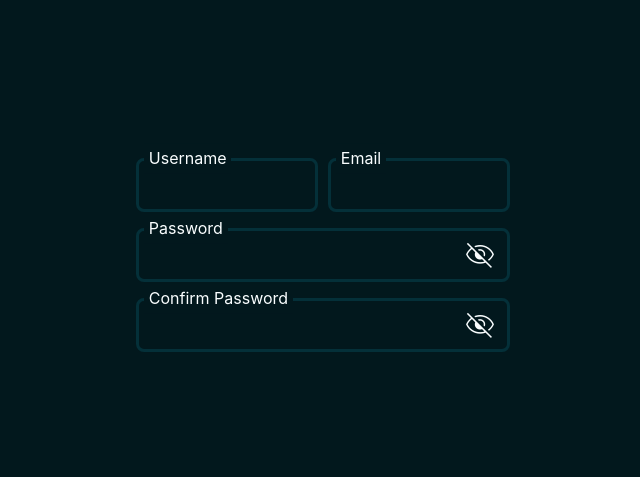
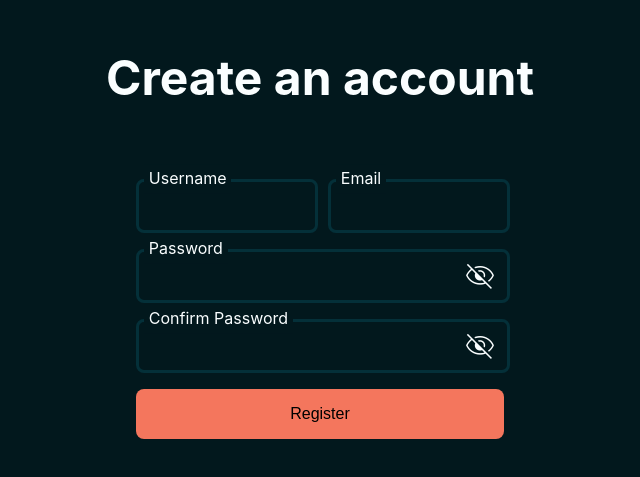
Before and after one commit to Domodiak/DomoCht, a React (Create React App) app: page /register in a window 1280 px wide. Shown: the part 145-622 px from the top of the page, without its empty margins (320-960 px from the left). Built offline with nearby package versions, Linux system fonts and the light colour scheme.

Commit message:
Added Submit button, implemented custom logic to collect form data

```diff
--- /dev/null
+++ b/src/components/Form/Buttons/Submit.jsx
@@ -0,0 +1,7 @@
+import styles from "../Form.module.scss"
+
+export default function Submit({ text }) {
+    return (
+        <input type="submit" value={text} className={styles.submit}/>
+    )
+}
--- a/src/components/Form/Form.jsx
+++ b/src/components/Form/Form.jsx
@@ -1,9 +1,9 @@
 import styles from './Form.module.scss'
 
-export default function Form({ children, onSubmit, onError, formClass }) {
+export default function Form({ children, onSubmit, formClass }) {
     const classes = [styles.form, formClass]
     return(
-        <form className={classes.join(' ')}>
+        <form noValidate className={classes.join(' ')} onSubmit={(e) => {e.preventDefault(); onSubmit(e)}}>
             { children }
         </form>
     )
--- a/src/components/Form/Form.module.scss
+++ b/src/components/Form/Form.module.scss
@@ -3,6 +3,7 @@
     display: flex;
     flex-wrap: wrap;
     flex-direction: row;
+    width: 100%;
 }
 
 .textField {
@@ -60,3 +61,15 @@ $placeholder: "";
     padding-right: 4rem;
     width: calc(100% - 5rem);
 }
+
+.submit {
+    background-color: var(--primary-button);
+    width: 100%;
+    padding: 1rem;
+    margin: 0.5rem;
+    border-radius: 0.5rem;
+    font-size: 1rem;
+    &:hover {
+        cursor: pointer;
+    }
+}
--- a/src/components/Form/TextField/PasswordField.jsx
+++ b/src/components/Form/TextField/PasswordField.jsx
@@ -1,12 +1,12 @@
 import { useState } from "react"
 import styles from "../Form.module.scss"
 
-export default function PasswordField({ placeholder, value, width }) {
+export default function PasswordField({ placeholder, name, width, onInput }) {
     const [ visible, setVisible ] = useState(false)
     return(
         <div style={{"width": width, "--placeholder": `"${placeholder}"`}} className={styles.inputContainer}>
-            <input type={visible ? "text" : "password"} className={[styles.textField, styles.passwordField].join(' ')} />
-            <span class={["material-symbols-outlined", styles.iconVisible].join(' ')} onClick={() => {setVisible((prev) => !prev)}} >{visible ? "visibility" : "visibility_off"}</span>
+            <input name={name} type={visible ? "text" : "password"} className={[styles.textField, styles.passwordField].join(' ')} onInput={(e) => {onInput(name, e)}} />
+            <span className={["material-symbols-outlined", styles.iconVisible].join(' ')} onClick={() => {setVisible((prev) => !prev)}} >{visible ? "visibility" : "visibility_off"}</span>
         </div>
     )
 }
--- a/src/components/Form/TextField/TextField.jsx
+++ b/src/components/Form/TextField/TextField.jsx
@@ -1,9 +1,9 @@
 import styles from "../Form.module.scss"
 
-export default function TextField({ placeholder, value, type, width }) {
+export default function TextField({ placeholder, name, type, width, onInput }) {
     return(
         <div style={{"width": width, "--placeholder": `"${placeholder}"`}} className={styles.inputContainer}>
-            <input type={type} className={styles.textField} />
+            <input name={name} type={type} className={styles.textField} onInput={(e) => {onInput(name, e)}}/>
         </div>
     )
 }
--- a/src/pages/Register/Register.jsx
+++ b/src/pages/Register/Register.jsx
@@ -3,19 +3,37 @@ import Form from "../../components/Form/Form"
 import TextField from "../../components/Form/TextField/TextField"
 import styles from "./Register.module.scss"
 import PasswordField from "../../components/Form/TextField/PasswordField"
+import Submit from "../../components/Form/Buttons/Submit"
+import { useState } from "react"
 
 export default function Register() {
+    const [ data, setData ] = useState({})
+
+    function handleSubmit(e) {
+        var username = data["username"] || ""
+        var email = data["email"] || ""
+        var password1 = data["password1"] || ""
+        var password2 = data["password2"] || ""
+
+        console.log(username, email, password1, password2)
+    }
+
+    function handleInput(name, event) {
+        setData((v) => {v[name] = event.target.value; return v})
+    }
     return (
         <>
             <Helmet>
                 <title>DomoCht - Registration</title>
             </Helmet>
             <div className={styles.app}>
-                <Form formClass={styles.registrationForm}>
-                    <TextField placeholder="Username" type="text" width="30%" />
-                    <TextField placeholder="Email" type="email" width="30%" />
-                    <PasswordField placeholder="Password" width="100%"/>
-                    <PasswordField placeholder="Confirm Password" type="password" width="100%"/>
+                <h1>Create an account</h1>
+                <Form formClass={styles.registrationForm} onSubmit={handleSubmit}>
+                    <TextField  name="username" placeholder="Username" type="text" width="30%" onInput={handleInput} />
+                    <TextField name="email" placeholder="Email" type="email" width="30%" onInput={handleInput} />
+                    <PasswordField name="password1" placeholder="Password" width="100%" onInput={handleInput} />
+                    <PasswordField name="password2" placeholder="Confirm Password" type="password" width="100%" onInput={handleInput} />
+                    <Submit text="Register"/>
                 </Form>
             </div>
         </>
--- a/src/pages/Register/Register.module.scss
+++ b/src/pages/Register/Register.module.scss
@@ -4,6 +4,11 @@
     display: flex;
     justify-content: center;
     align-items: center;
+    flex-direction: column;
+    h1 {
+        font-size: 3rem;
+        margin-bottom: 3rem;
+    }
 }
 
 .registrationForm {
```
